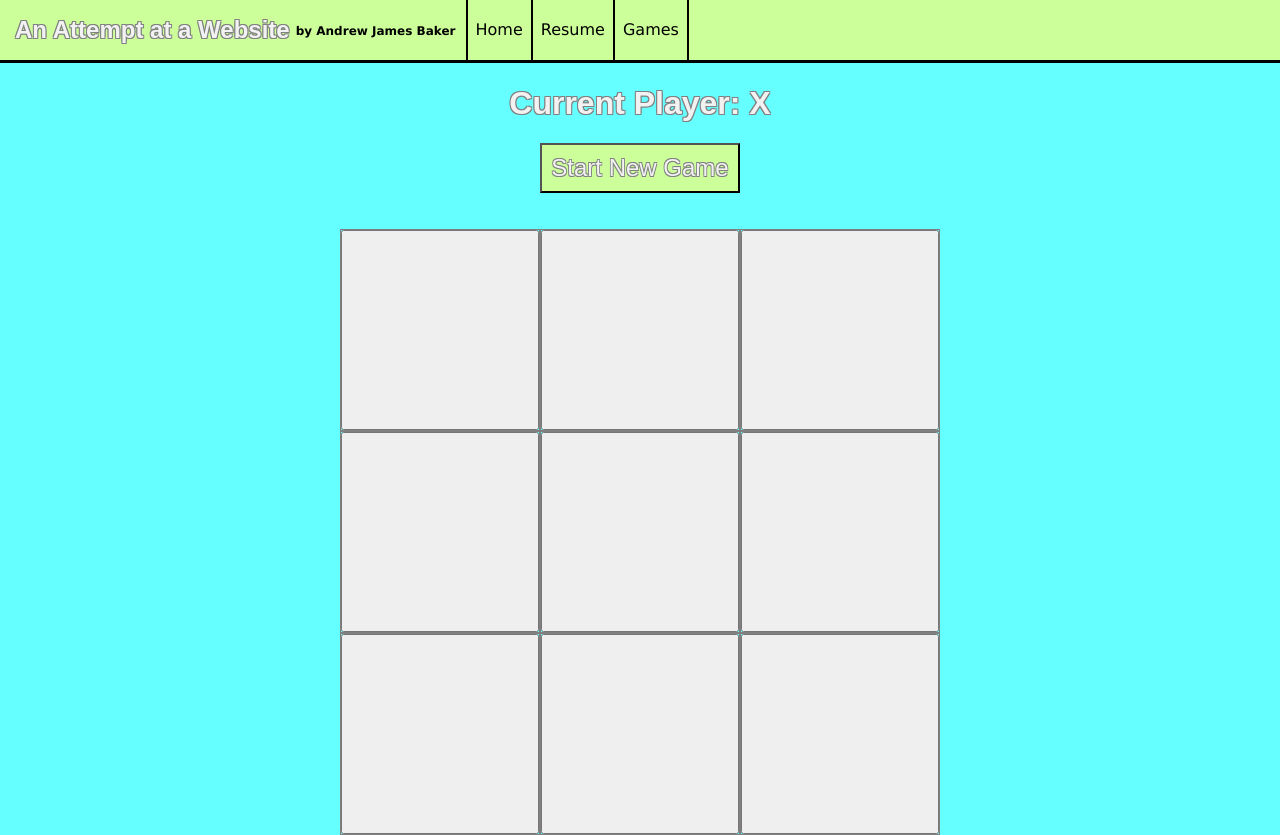
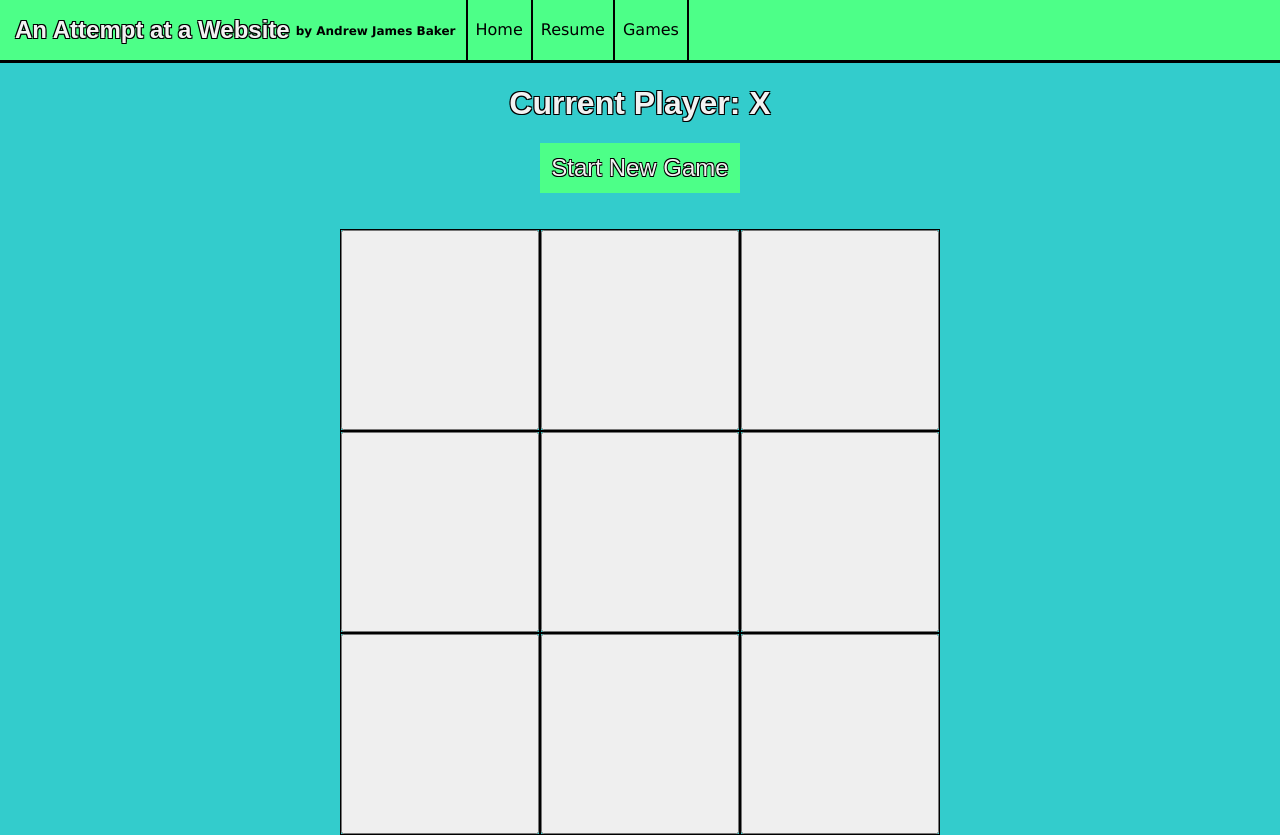
Before and after one commit to Baker714/Baker714.github.io, an Angular app: page /games in a window 1280 px wide. Built offline with nearby package versions, Linux system fonts and the light colour scheme.

Commit message:
added color changes

```diff
--- a/src/app/app.component.css
+++ b/src/app/app.component.css
@@ -1,7 +1,7 @@
 h1 {
   color: #f2f2f2;
   font-family: Arial, Helvetica, sans-serif;
-  text-shadow: -1px -1px grey, 1px -1px grey, -1px 1px grey, 1px 1px grey;
+  text-shadow: -1px -1px black, 1px -1px black, -1px 1px black, 1px 1px black;
   padding-left: 15px;
   padding-right: 6px;
   font-size: 24px;
@@ -30,7 +30,7 @@ h4 {
 div#box {
   display: flex;
   align-self: center;
-  background: #ccff99;
+  background: #4dff88;
   margin: 0;
   padding: 0;
   border-bottom-style: solid;
--- a/src/app/board/board.component.css
+++ b/src/app/board/board.component.css
@@ -6,7 +6,7 @@ main {
 }
 
 app-square{
-  border: 1px gray solid;
+  border: 1px black solid;
   height: 200px;
 }
 
@@ -14,21 +14,21 @@ h1 {
   text-align: center;
   color: #f2f2f2;
   font-family: Arial, Helvetica, sans-serif;
-  text-shadow: -1px -1px grey, 1px -1px grey, -1px 1px grey, 1px 1px grey;
+  text-shadow: -1px -1px black, 1px -1px black, -1px 1px black, 1px 1px black;
 }
 
 h2 {
   text-align: center;
   font-family: Arial, Helvetica, sans-serif;
   color: #f2f2f2;
-  text-shadow: -1px -1px grey, 1px -1px grey, -1px 1px grey, 1px 1px grey;
+  text-shadow: -1px -1px black, 1px -1px black, -1px 1px black, 1px 1px black;
 }
 
 h3 {
   text-align: center;
   font-family: Arial, Helvetica, sans-serif;
   color: #f2f2f2;
-  text-shadow: -1px -1px grey, 1px -1px grey, -1px 1px grey, 1px 1px grey;
+  text-shadow: -1px -1px black, 1px -1px black, -1px 1px black, 1px 1px black;
 }
 
 button {
@@ -37,7 +37,8 @@ button {
   font-size: 24px;
   font-family: Arial, Helvetica, sans-serif;
   color: #f2f2f2;
-  text-shadow: -.75px -.75px grey, .75px -.75px grey, -.75px .75px grey, .75px .75px grey;
-  background-color: #ccff99;
+  text-shadow: -.75px -.75px black, .75px -.75px black, -.75px .75px black, .75px .75px black;
+  background-color: #4dff88;
+  border: 1px black;
   cursor: pointer;
 }
--- a/src/app/games/games.component.css
+++ b/src/app/games/games.component.css
@@ -1,6 +1,6 @@
 h3 {
   text-align: center;
   font-family: Arial, Helvetica, sans-serif;
-  color: f2f2f2;
+  color: #f2f2f2;
   text-shadow: -1px -1px grey, 1px -1px grey, -1px 1px grey, 1px 1px grey;
 }
--- a/src/app/home/home.component.css
+++ b/src/app/home/home.component.css
@@ -1,10 +1,11 @@
 div#text-box {
   border-style: solid;
   border-width: 3px;
+  border-radius: 3%;
   background: #f2f2f2;
   text-decoration-color: blue;
-  width: 500px;
-  height: 350px;
+  width: 580px;
+  height: 320px;
   margin-left: auto;
   margin-right: auto;
   padding: 20px;
--- a/src/app/home/home.component.html
+++ b/src/app/home/home.component.html
@@ -9,7 +9,7 @@
     <br>
     <div id="text-box">
       Welcome! This is a site I've built from the ground up using the AngularCLI Framework. I'm a software developer from Columbus looking to do fullstack development, but I've had a special interest in
-      frontend for a long time. This is my attempt to show off a bit of what I've learned
+      frontend for a long time. This is my attempt to show off a bit of what I've learned.
     </div>
   </body>
 </html>
--- a/src/index.html
+++ b/src/index.html
@@ -2,7 +2,7 @@
 <html lang="en">
 <head>
   <meta charset="utf-8">
-  <base href="/">
+  <base href="./">
   <meta name="viewport" content="width=device-width, initial-scale=1">
   <link rel="icon" type="image/x-icon" href="favicon.ico">
 </head>
--- a/src/styles.css
+++ b/src/styles.css
@@ -1,6 +1,6 @@
 /* You can add global styles to this file, and also import other style files */
 
 html, body {
-  background-color: #66ffff;
+  background-color: #33cccc;
   margin: 0;
 }
```
